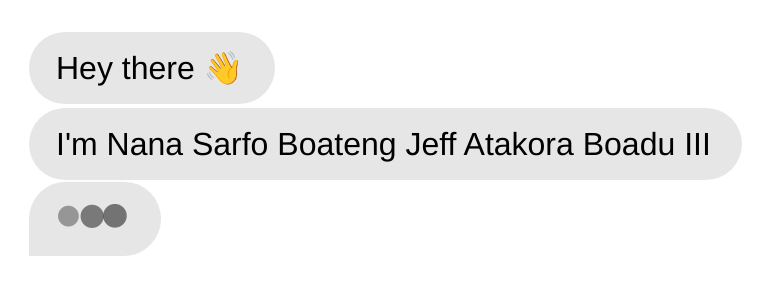
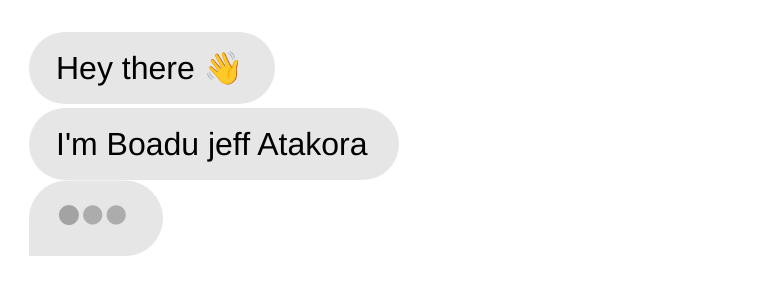
Before and after one commit to jeffatakora/PersonalSite, a plain HTML site: page index.html in a window 1280 px wide. Shown: the whole page, without its empty margins (0-776 px from the left). Drawn offline with Linux system fonts and the light colour scheme.

Commit message:
updated work

```diff
--- a/index.html
+++ b/index.html
@@ -1,10 +1,10 @@
 <!doctype html>
-<title>Julian Garnier</title>
+<title>Boadu Jeff Atakora</title>
 <meta charset="utf-8">
 <meta name="viewport" content="width=device-width, initial-scale=1, maximum-scale=1" />
 <meta name="description" content="I design and code things on the web." />
 <meta property="og:site_name" content="juliangarnier.com" />
-<meta property="og:title" content="Julian Garnier" />
+<meta property="og:title" content="Boadu Jeff Atakora" />
 <meta property="og:description" content="I design and code things on the web." />
 <meta property="og:type" content="website" />
 <meta property="og:url" content="https://jeffatakora.github.io/PersonalSite/" />
--- a/js/scripts.js
+++ b/js/scripts.js
@@ -18,10 +18,10 @@ window.onload = function() {
 
   var messages = [
     'Hey there 👋',
-    'I\'m Nana Sarfo Boateng Jeff Atakora Boadu III',
-    'I develop Native Mobile Application (ANDROID) and Web Application System',
+    'I\'m Boadu jeff Atakora',
+    'I develop Native  and Cross Platform Mobile Application (ANDROID & Flutter) and Web Application System',
     'I\'m currently accepting freelance work.<br> You can contact me at <a href="mailto:nanaboatengjeff63@gmail.com">nanaboatengjeff63@gmail.com</a>',
-    '<a target="_blank" href="https://twitter.com/boateng_jeffson">twitter.com/@boateng_jeffson</a><br><a target="_blank" href="https://instagram.com/king_jeffson">instagram.com/king_jeffson</a><br><a target="_blank" href="https://facebook.com/Nana Boateng Jeff">cfacebook/NanaBoatengJeff</a><br><a target="_blank" href="https://github.com/jeffatakora">github.com/jeffatakora</a>',
+    '<a target="_blank" href="https://twitter.com/boateng_jeffson">twitter.com/@boateng_jeffson</a><br><a target="_blank" href="https://instagram.com/king_jeffson">instagram.com/king_jeffson</a><br><a target="_blank" href="https://facebook.com/Nana Boateng Jeff">facebook/NanaBoatengJeff</a><br><a target="_blank" href="https://github.com/jeffatakora">github.com/jeffatakora</a>',
     'Slogan : "Once bitten twice shy."',
     getCurrentTime(),
     '👀 Jeff.'
```
